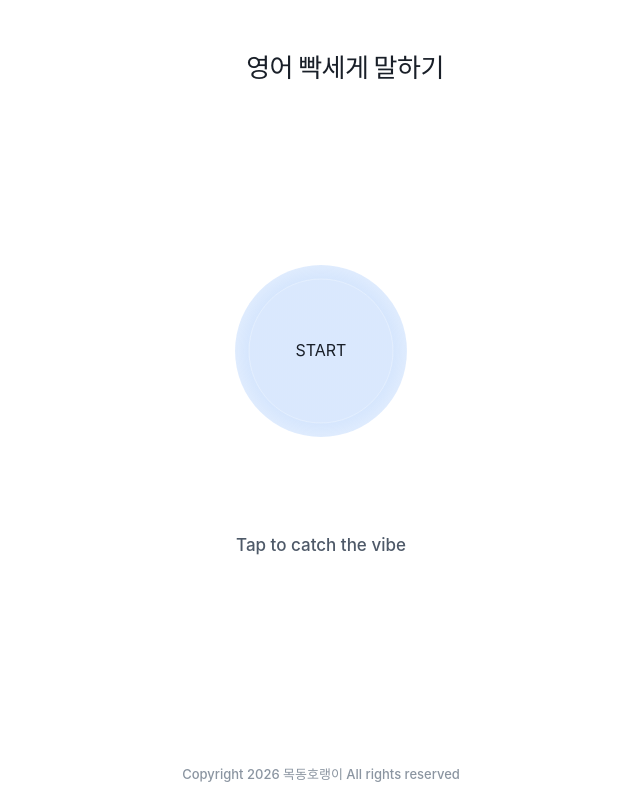
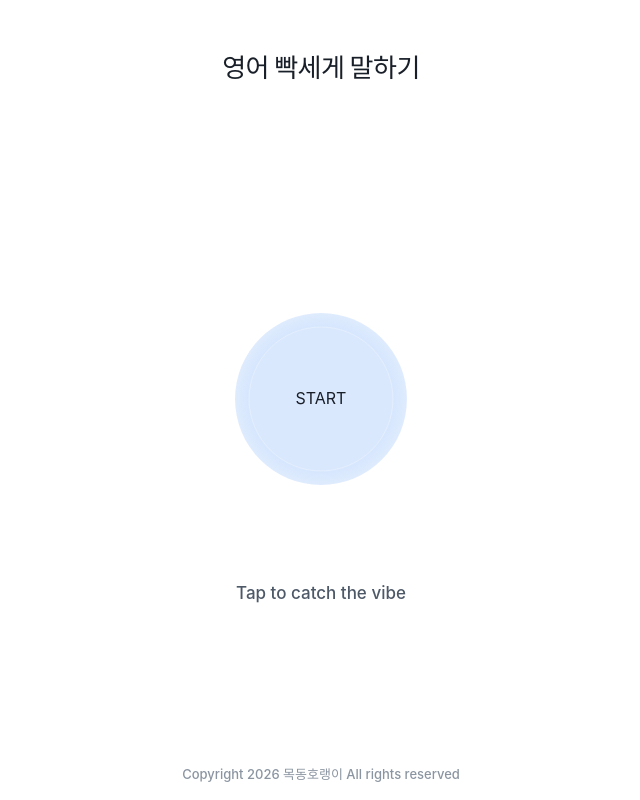
Before and after one commit to jeremy-tiger86/ai-vibe-english, a React (Vite) app: page / in a window 1280 px wide. Shown: the whole page, without its empty margins (319-959 px from the left). Built offline with nearby package versions, Linux system fonts and the light colour scheme.

Commit message:
fix(ui): add box-sizing reset and refactor header layout for proper centering

```diff
--- a/src/App.tsx
+++ b/src/App.tsx
@@ -26,7 +26,12 @@ function App() {
         pointerEvents: 'none'
       }} />
 
-      <header style={{ position: 'absolute', top: '3rem', left: 0, width: '100%', textAlign: 'center', padding: '0 24px' }}>
+      <header style={{
+        width: '100%',
+        textAlign: 'center',
+        padding: '3rem 24px 0', // Top padding instead of absolute position
+        zIndex: 1
+      }}>
         <h1 className="text-display" style={{ marginBottom: '8px' }}>
           영어 빡세게 말하기
         </h1>
--- a/src/index.css
+++ b/src/index.css
@@ -21,6 +21,12 @@
   text-rendering: optimizeLegibility;
   -webkit-font-smoothing: antialiased;
   -moz-osx-font-smoothing: grayscale;
+}
+
+*,
+*::before,
+*::after {
+  box-sizing: border-box;
 }
 
 html,
```
